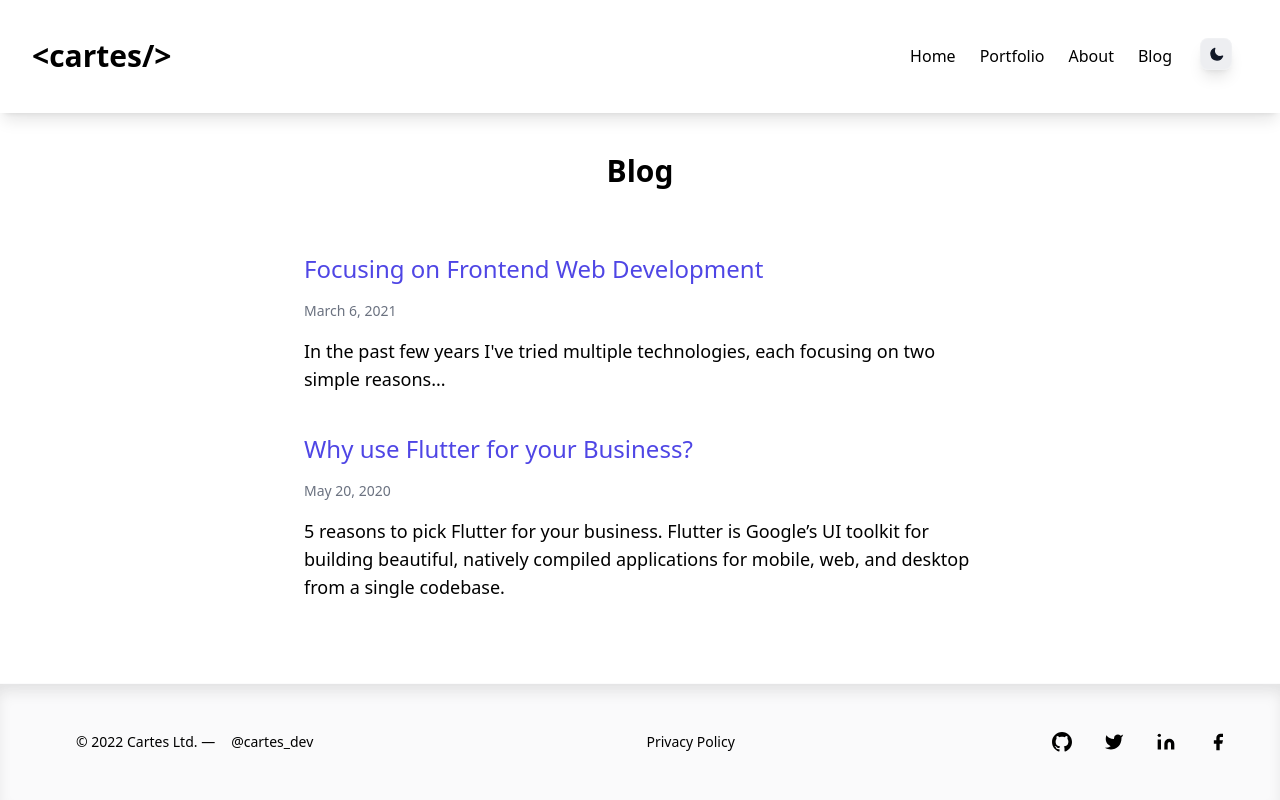
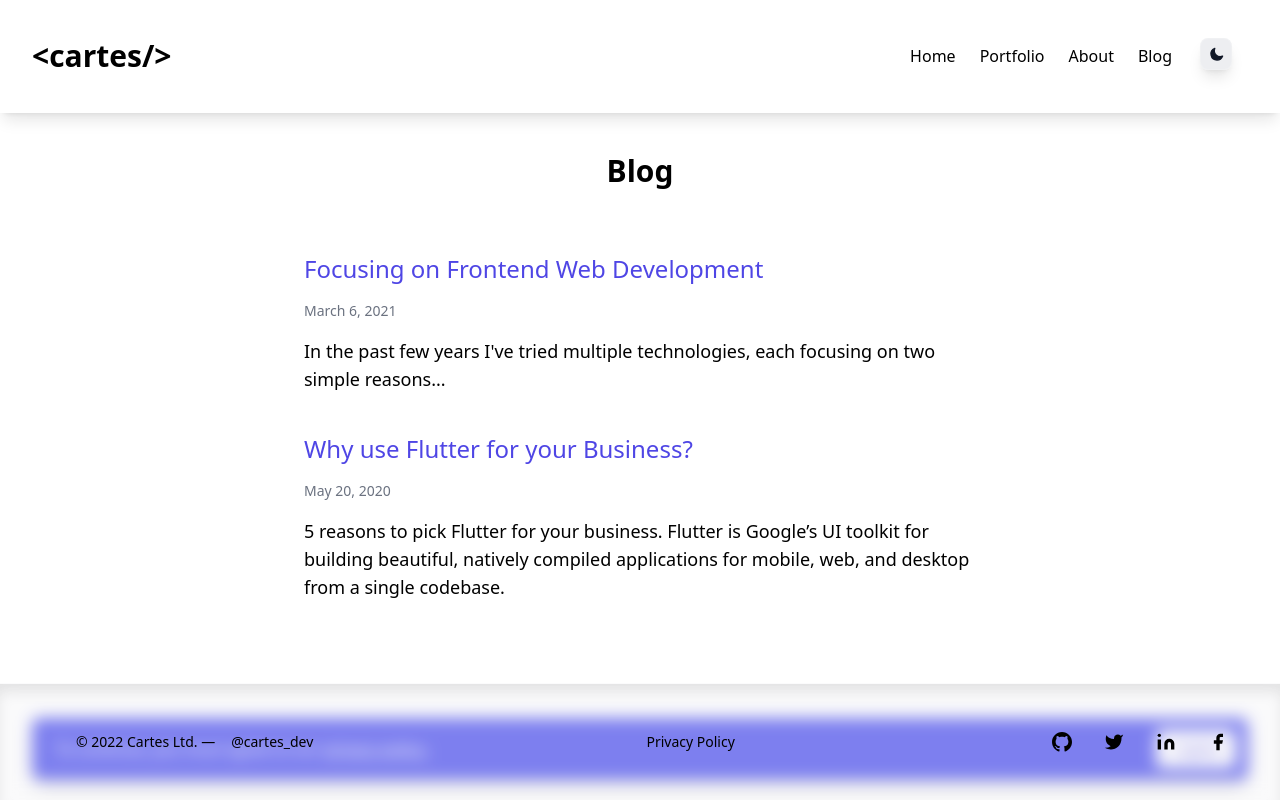
Before and after one commit to alfonsocartes/cartes_dev, a Next.js app: page /blog in a window 1280 px wide. Built offline with nearby package versions, Linux system fonts and the light colour scheme.

Commit message:
feat: add cookie notice component

```diff
--- a/components/Layout.js
+++ b/components/Layout.js
@@ -1,5 +1,6 @@
 import Head from "next/head";
 import { useRouter } from "next/router";
+import { CookieNotice } from "./page-layout/CookieNotice";
 
 import Footer from "./page-layout/Footer";
 import Header from "./page-layout/Header";
@@ -40,8 +41,7 @@ export default function Layout({ children, ...customMeta }) {
         {meta.date && (
           <meta property="article:published_time" content={meta.date} />
         )}
-        {/* Removed Google Analytics because I have to add a GDPR notice. Try a server side method */}
-        {/* <script
+        <script
           async
           src={`https://www.googletagmanager.com/gtag/js?id=${process.env.NEXT_PUBLIC_GOOGLE_ANALYTICS}`}
         />
@@ -56,10 +56,11 @@ export default function Layout({ children, ...customMeta }) {
             });
           `,
           }}
-        /> */}
+        />
       </Head>
       <Header />
       <main className="container mx-auto px-5 py-10 flex-grow">{children}</main>
+      <CookieNotice />
       <Footer />
     </div>
   );
--- /dev/null
+++ b/components/page-layout/CookieNotice.js
@@ -0,0 +1,51 @@
+import React, { useEffect } from "react";
+import Link from "next/link";
+import Cookies from "js-cookie";
+
+export const CookieNotice = () => {
+  const [show, setShow] = React.useState(false);
+  function handleCookieNotice() {
+    console.log("Cookie notice clicked");
+    Cookies.set("cookie-notice", "accepted", { expires: 365 });
+    setShow(false);
+  }
+
+  useEffect(() => {
+    const cookieValue = Cookies.get("cookie-notice");
+    console.log("cookieValue", cookieValue);
+    if (cookieValue != "accepted") {
+      setShow(true);
+    }
+  }, []);
+
+  if (show) {
+    return (
+      <div className="fixed bottom-0 inset-x-0 pb-2 sm:pb-5">
+        <div className="max-w-7xl mx-auto px-2 sm:px-6 lg:px-8">
+          <div className="p-2 rounded-lg bg-indigo-500 shadow-lg sm:p-3">
+            <div className="flex items-center justify-between flex-wrap">
+              <div className="flex-1 flex items-center">
+                <p className="ml-3 font-medium text-white">
+                  To continue, you must agree to our{" "}
+                  <Link href="/privacy-policy">
+                    <a className="underline">privacy policy.</a>
+                  </Link>
+                </p>
+              </div>
+              <div className=" mt-2 flex-shrink-0 sm:mt-0 w-auto">
+                <button
+                  onClick={handleCookieNotice}
+                  className="flex items-center justify-center px-4 py-2 border border-transparent rounded-md shadow-sm text-sm font-medium text-indigo-600 bg-white hover:bg-indigo-50"
+                >
+                  I agree
+                </button>
+              </div>
+            </div>
+          </div>
+        </div>
+      </div>
+    );
+  } else {
+    return null;
+  }
+};
```
